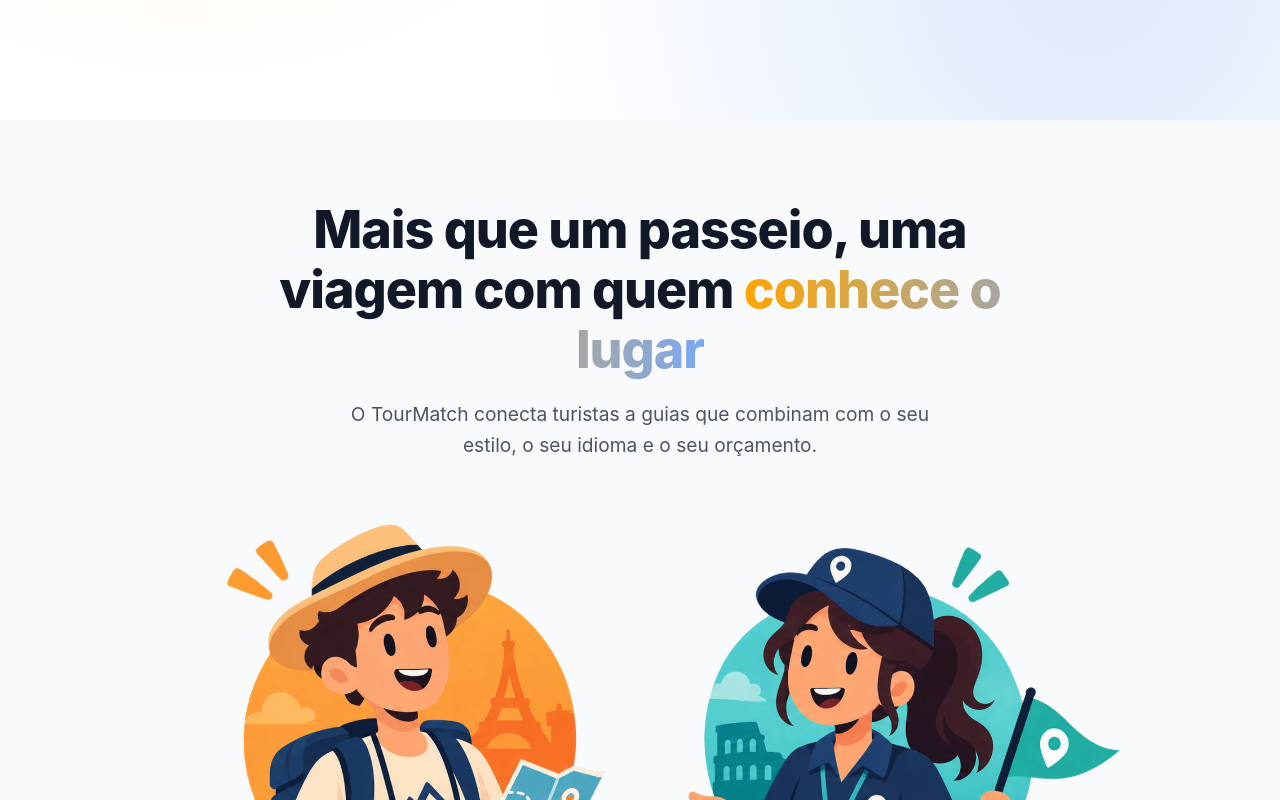
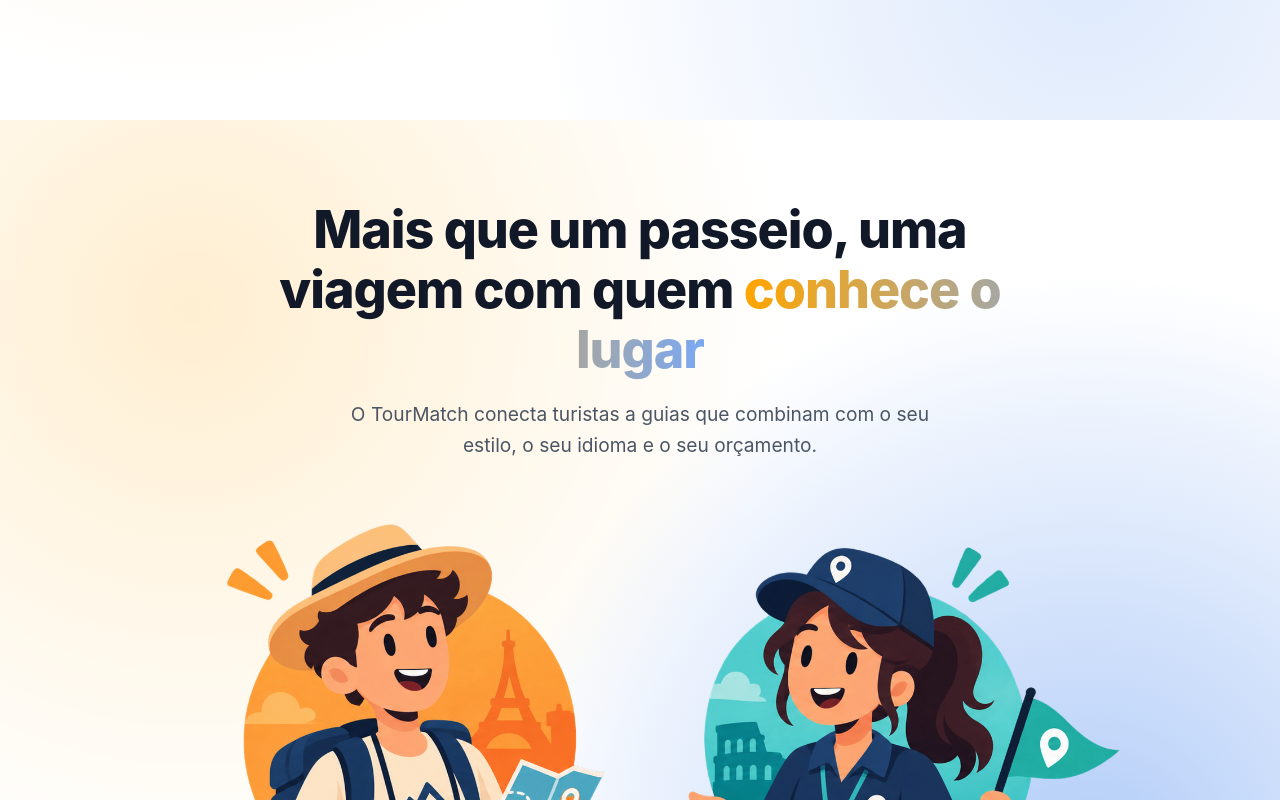
Before and after one commit to kadu2229/tourmatch, a Next.js app in the folder tourmatch-front-end/: page / in a window 1280 px wide. Shown: the part 680-1480 px from the top of the page. Built offline with nearby package versions, Linux system fonts and the light colour scheme.

Commit message:
fix: adding color

```diff
--- a/tourmatch-front-end/app/layout.tsx
+++ b/tourmatch-front-end/app/layout.tsx
@@ -13,7 +13,7 @@ const geistMono = Geist_Mono({
 });
 
 export const metadata: Metadata = {
-  title: "Create Next App",
+  title: "TourMatch",
   description: "Generated by create next app",
 };
 
--- a/tourmatch-front-end/components/About/About.module.css
+++ b/tourmatch-front-end/components/About/About.module.css
@@ -3,7 +3,10 @@
   justify-content: center;
   padding: 5rem 2rem;
   scroll-margin-top: 80px;
-  background: #f9fafb;
+    background:
+    radial-gradient(circle at 15% 20%, rgba(255, 165, 0, 0.18), transparent 45%),
+    radial-gradient(circle at 85% 80%, rgba(122, 168, 243, 0.589), transparent 45%),
+    #fff;
   font-family: var(--font-inter), "Inter", sans-serif;
 }
 
```
